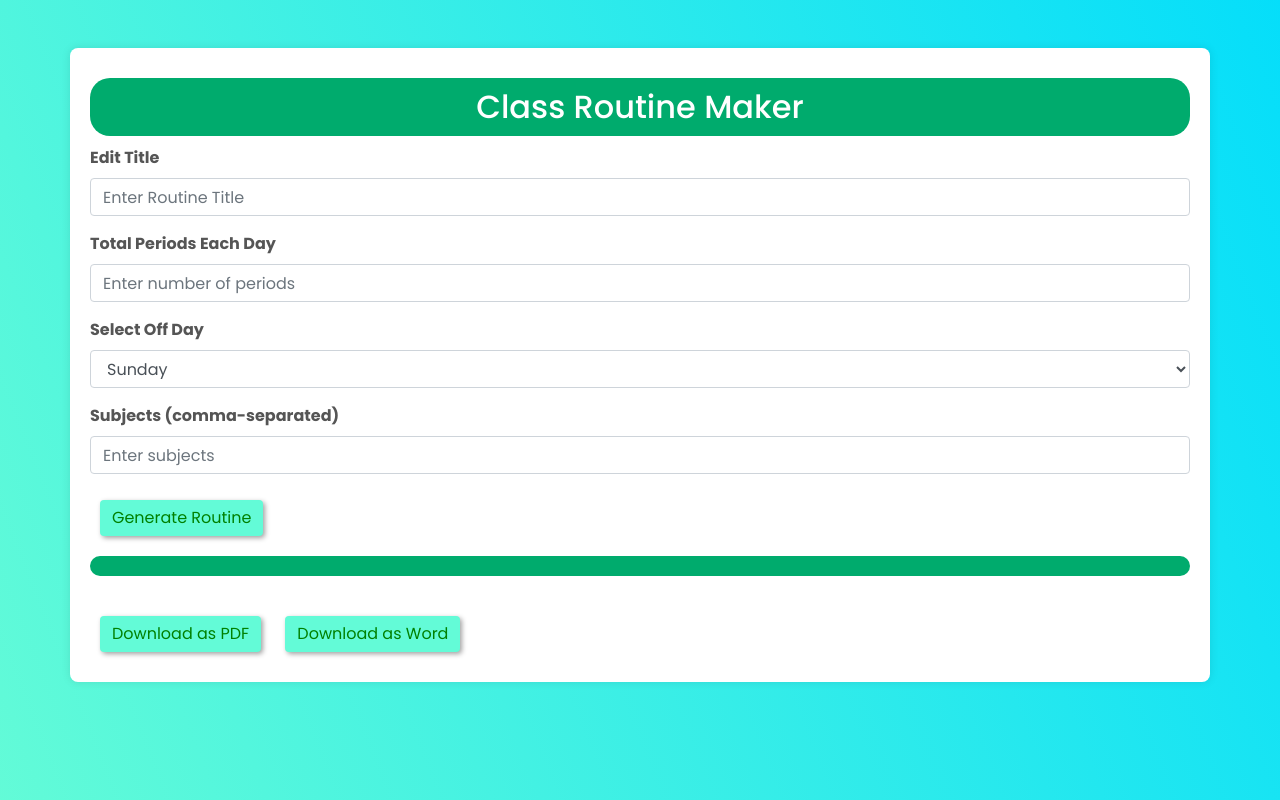
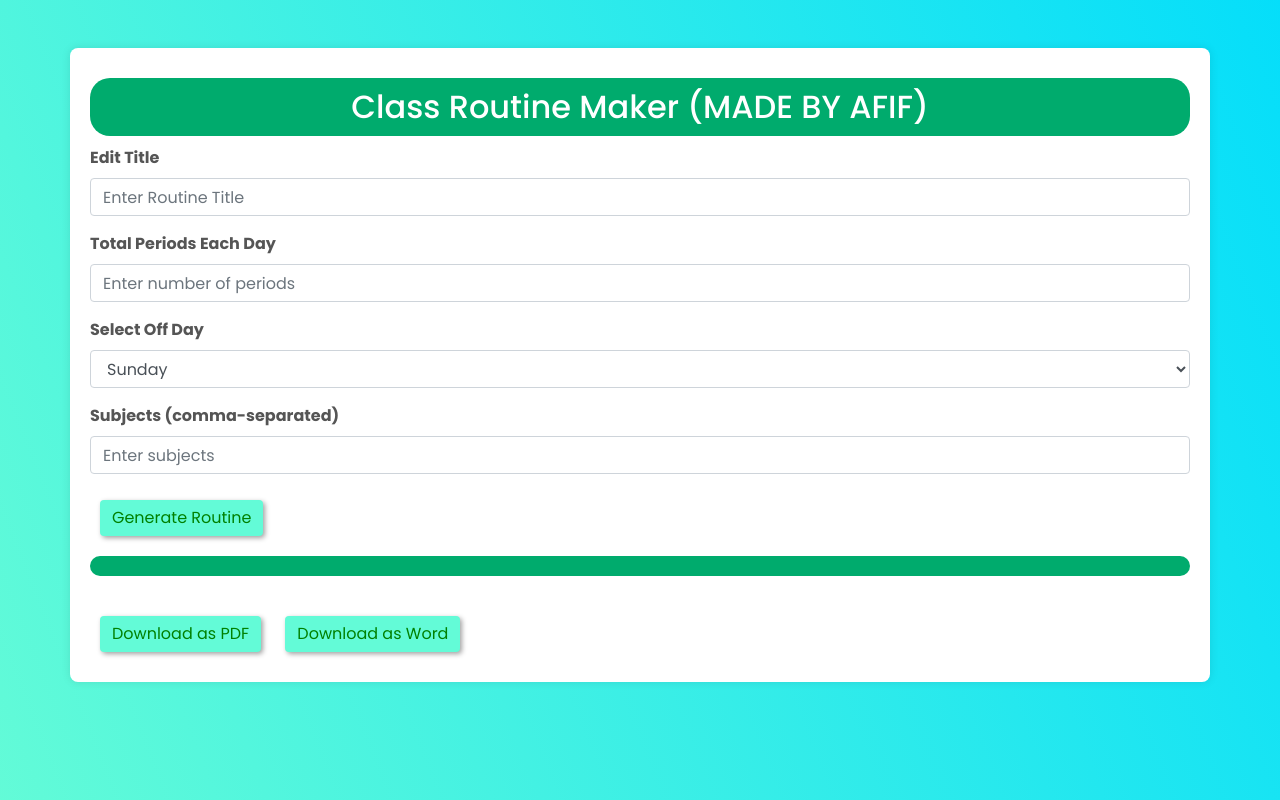
Before and after one commit to md-afif-alam/class-routine-maker, a plain HTML site: page index.html in a window 1280 px wide. Drawn offline with nearby package versions, Linux system fonts and the light colour scheme.

Commit message:
Update index.html

```diff
--- a/index.html
+++ b/index.html
@@ -85,7 +85,7 @@
 </head>
 <body>
     <div class="container mt-5">
-        <h1 class="text-center">Class Routine Maker</h1>
+        <h1 class="text-center">Class Routine Maker (MADE BY AFIF)</h1>
         <div class="form-group">
             <label for="title">Edit Title</label>
             <input type="text" id="title" class="form-control" placeholder="Enter Routine Title">
```
